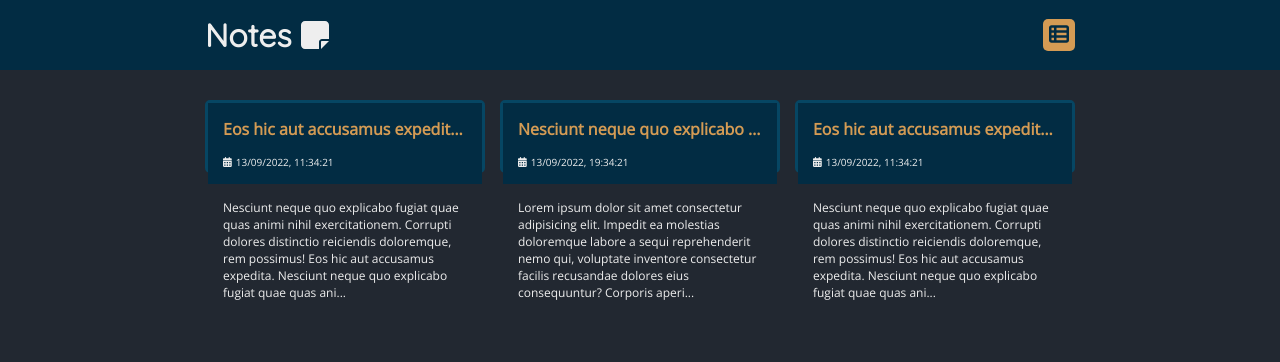
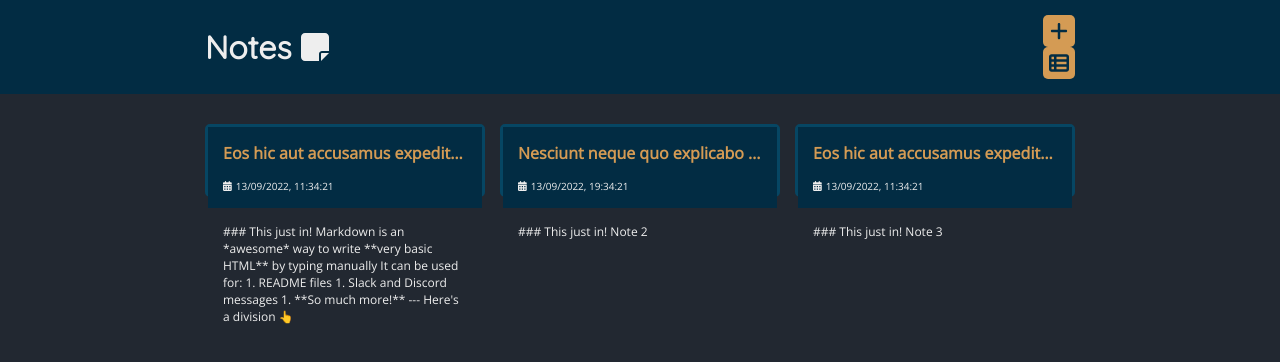
Before and after one commit to telesyk/react-markdown-editor-training-app, a React (Create React App) app: page / in a window 1280 px wide. Shown: the top 362 px of the page. Built offline with nearby package versions, Linux system fonts and the light colour scheme.

Commit message:
Add posibility to add new notes minor updates of UI

```diff
--- a/package.json
+++ b/package.json
@@ -13,11 +13,12 @@
     "react-dom": "18.2.0",
     "react-markdown": "8.0.3",
     "react-mde": "11.5.0",
-    "react-scripts": "4.0.0",
-    "sass-loader": "13.0.2"
+    "react-scripts": "4.0.0"
   },
   "devDependencies": {
     "@babel/runtime": "7.13.8",
+    "sass": "^1.54.9",
+    "sass-loader": "13.0.2",
     "typescript": "4.1.3"
   },
   "scripts": {
--- a/src/App.js
+++ b/src/App.js
@@ -1,8 +1,12 @@
 import { useState } from "react";
 import { nanoid } from "nanoid";
+import { faPlus } from "@fortawesome/free-solid-svg-icons";
 import Header from "./components/Header";
 import Preview from "./components/Preview";
 import Editor from "./components/Editor";
+import Button from "./components/Button";
+
+const EMPTY_TEXT = "Looks like you weren't create any notes, yet";
 
 export default function App({ store }) {
   const [notes, setNotes] = useState(store.notes || []);
@@ -10,7 +14,7 @@ export default function App({ store }) {
   const [isEditorOpened, setIsEditorOpened] = useState(false);
   const [activeNoteId, setActiveNoteId] = useState(null);
 
-  const viewClass = isGridView ? "ui-view-grid" : "ui-view-list";
+  const viewClassName = isGridView ? "ui-view-grid" : "ui-view-list";
 
   const findActiveNote = () => {
     const note = notes.find((item) => item.id === activeNoteId);
@@ -18,24 +22,36 @@ export default function App({ store }) {
   };
 
   const createNewNote = () => {
+    const newDate = new Date().toLocaleString();
+
+    const newNote = {
+      id: nanoid(),
+      dateCreated: newDate,
+      dateModified: newDate,
+      title: `New note ${notes.length + 1}`,
+      content: `### This just in! Note ${notes.length + 1}`
+    };
+    setNotes(prevNotes => [newNote, ...prevNotes]);
+    setActiveNoteId(newNote.id);
+    setIsEditorOpened(prevState => !prevState);
+    // console.log("create new note", newNote);
     /**
      * create new Note
      * set new Note to the state and update localStorage
      * set new Note as active (by changing state for 'isEditorOpened')
      * open modal with editor for new Note
      */
-    // const newNote = {
-    //     id: nanoid(),
-    //     body: "# Type your markdown note's title here"
-    // }
-    // setNotes(prevNotes => [newNote, ...prevNotes])
-    // setActiveNoteId(newNote.id)
   };
 
   const updateNote = (text) => {
+    const newDate = new Date().toLocaleString();
     setNotes((prevNotes) =>
       prevNotes.map((note) => {
-        return note.id === activeNoteId ? { ...note, content: text } : note;
+        return note.id === activeNoteId ? {
+          ...note,
+          dateModified: newDate,
+          content: text
+        } : note;
       })
     );
   };
@@ -49,10 +65,18 @@ export default function App({ store }) {
 
   return (
     <div className="app">
-      <Header handleViewClick={handleViewClick} isGridView={isGridView} />
+      <Header
+        isGridView={isGridView}
+        isNotesLoaded={Boolean(notes.length > 0)}
+        handleViewClick={handleViewClick}
+        handleAddNote={createNewNote}
+      />
 
       <div className="container">
-        <div className={`app-previews ${viewClass}`}>
+        {
+          notes.length > 0
+          ?
+          <div className={`app-previews ${viewClassName}`}>
             {notes.map((item) => (
               <Preview
                 key={item.id}
@@ -64,6 +88,12 @@ export default function App({ store }) {
               />
             ))}
           </div>
+          :
+          <>
+            <h1 className="app-previews empty">{EMPTY_TEXT}</h1>
+            <Button onClick={createNewNote} icon={faPlus}>Create Note</Button>
+          </>
+        }
       </div>
       {isEditorOpened && activeNoteId && (
         <Editor
--- a/src/components/Editor.js
+++ b/src/components/Editor.js
@@ -37,9 +37,7 @@ const Editor = ({ note, handleClose, handleNoteUpdate }) => {
           />
         </div>
         <footer className="editor__footer">
-          <Button className="editor__close-bottom" onClick={handleClose}>
-            Save
-          </Button>
+          <Button className="editor__close-bottom" onClick={handleClose}>Back to list</Button>
         </footer>
       </article>
       <Button className="editor__close" onClick={handleClose} icon={faXmark} />
--- a/src/components/Header.js
+++ b/src/components/Header.js
@@ -3,11 +3,12 @@ import {
   faNoteSticky,
   faTableCellsLarge,
   faTableList,
-  faFilter
+  faFilter,
+  faPlus
 } from "@fortawesome/free-solid-svg-icons";
 import Button from "./Button";
 
-const Header = ({ notesFilter, isGridView, handleViewClick }) => {
+const Header = ({ notesFilter, isGridView, isNotesLoaded, handleViewClick, handleAddNote }) => {
   const iconView = isGridView ? faTableList : faTableCellsLarge;
 
   return (
@@ -18,8 +19,9 @@ const Header = ({ notesFilter, isGridView, handleViewClick }) => {
           <FontAwesomeIcon icon={faNoteSticky} />
         </h1>
         <div className="app-header__controls">
+          <Button icon={faPlus} onClick={handleAddNote} />
           {notesFilter && <Button icon={faFilter} />}
-          <Button icon={iconView} onClick={handleViewClick} />
+          {isNotesLoaded && <Button icon={iconView} onClick={handleViewClick} />}
         </div>
       </div>
     </header>
--- a/src/data.js
+++ b/src/data.js
@@ -6,8 +6,21 @@ export default {
       dateCreated: "13/09/2022, 10:50:21",
       dateModified: "13/09/2022, 11:34:21",
       title: "Eos hic aut accusamus expedita. Lorem, ipsum dolor",
-      content:
-        "Nesciunt neque quo explicabo fugiat quae quas animi nihil exercitationem. Corrupti dolores distinctio reiciendis doloremque, rem possimus! Eos hic aut accusamus expedita. Nesciunt neque quo explicabo fugiat quae quas animi nihil exercitationem. Corrupti dolores distinctio reiciendis doloremque, rem possimus! Eos hic aut accusamus expedita. Nesciunt neque quo explicabo fugiat quae quas animi nihil exercitationem. Corrupti dolores distinctio reiciendis doloremque, rem possimus! Lorem ipsum dolor sit amet consectetur adipisicing elit. Impedit ea molestias doloremque labore a sequi reprehenderit nemo qui, voluptate inventore consectetur facilis recusandae dolores eius consequuntur? Corporis aperiam obcaecati pariatur!"
+      content: `
+### This just in!
+
+Markdown is an *awesome* way to write **very basic HTML** by typing manually
+
+It can be used for:
+
+1. README files
+1. Slack and Discord messages
+1. **So much more!**
+
+---
+
+Here's a division 👆
+`
     },
     {
       id: 2,
@@ -15,16 +28,14 @@ export default {
       dateModified: "13/09/2022, 19:34:21",
       title:
         "Nesciunt neque quo explicabo fugiat quae quas animi nihil exercitationem.",
-      content:
-        "Lorem ipsum dolor sit amet consectetur adipisicing elit. Impedit ea molestias doloremque labore a sequi reprehenderit nemo qui, voluptate inventore consectetur facilis recusandae dolores eius consequuntur? Corporis aperiam obcaecati pariatur! Lorem ipsum dolor sit amet consectetur adipisicing elit. Impedit ea molestias doloremque labore a sequi reprehenderit nemo qui, voluptate inventore consectetur facilis recusandae dolores eius consequuntur? Corporis aperiam obcaecati pariatur!"
+      content:`### This just in! Note 2`
     },
     {
       id: 3,
       dateCreated: "13/09/2022, 10:50:21",
       dateModified: "13/09/2022, 11:34:21",
       title: "Eos hic aut accusamus expedita. Lorem, ipsum dolor",
-      content:
-        "Nesciunt neque quo explicabo fugiat quae quas animi nihil exercitationem. Corrupti dolores distinctio reiciendis doloremque, rem possimus! Eos hic aut accusamus expedita. Nesciunt neque quo explicabo fugiat quae quas animi nihil exercitationem. Corrupti dolores distinctio reiciendis doloremque, rem possimus! Eos hic aut accusamus expedita. Nesciunt neque quo explicabo fugiat quae quas animi nihil exercitationem. Corrupti dolores distinctio reiciendis doloremque, rem possimus! Lorem ipsum dolor sit amet consectetur adipisicing elit. Impedit ea molestias doloremque labore a sequi reprehenderit nemo qui, voluptate inventore consectetur facilis recusandae dolores eius consequuntur? Corporis aperiam obcaecati pariatur!"
+      content: `### This just in! Note 3`
     }
   ]
 };
--- a/src/styles.scss
+++ b/src/styles.scss
@@ -34,6 +34,12 @@ body {
   background-color: var(--color-secondary);
 }
 
+//test
+#root {
+  position: relative;
+  z-index: 9147483647;
+}
+
 .container {
   max-width: 900px;
   margin: 0 auto;
@@ -46,8 +52,11 @@ body {
 }
 
 .ui-button {
-  width: var(--button-size-default);
+  min-width: var(--button-size-default);
   height: var(--button-size-default);
+  display: flex;
+  align-items: center;
+  justify-content: center;
   border: none;
   border-radius: var(--border-radius);
   background-color: var(--color-accent);
@@ -111,6 +120,11 @@ body {
   &-previews {
     gap: var(--gaps-base);
     padding: calc(2 * var(--gaps-base)) 0;
+
+    &.empty {
+      padding: 40px 0;
+      text-align: center;
+    }
   }
 }
 
@@ -160,10 +174,7 @@ body {
     top: var(--gaps-base);
     right: var(--gaps-base);
     background-color: transparent;
-
-    &-bottom {
-      width: auto;
-    }
+    color: var(--color-accent);
   }
 }
 
```
Also changed, not shown: 1 other file (tests, documents, lock files or other folders). Lines whose indentation alone changed are shown as unchanged.
